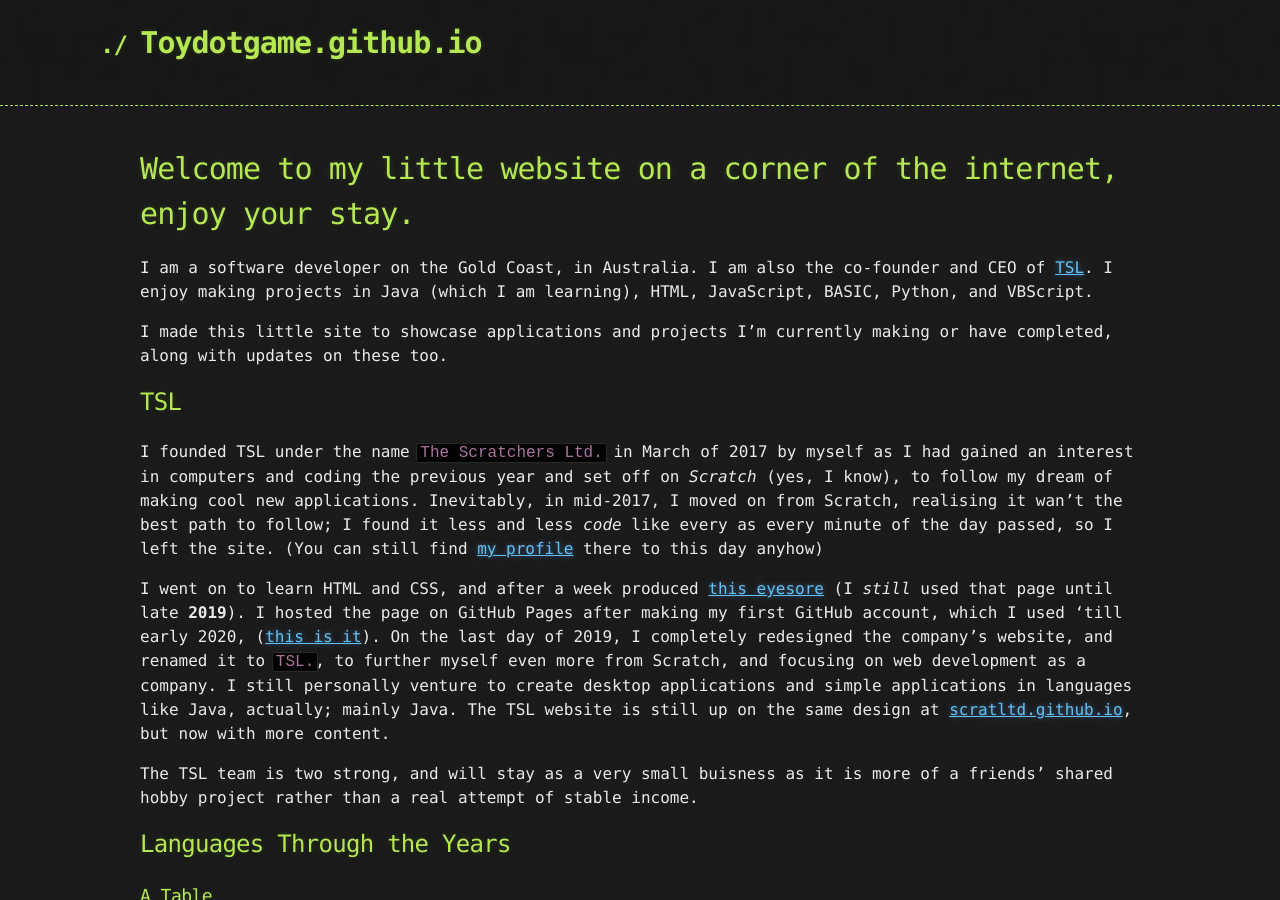
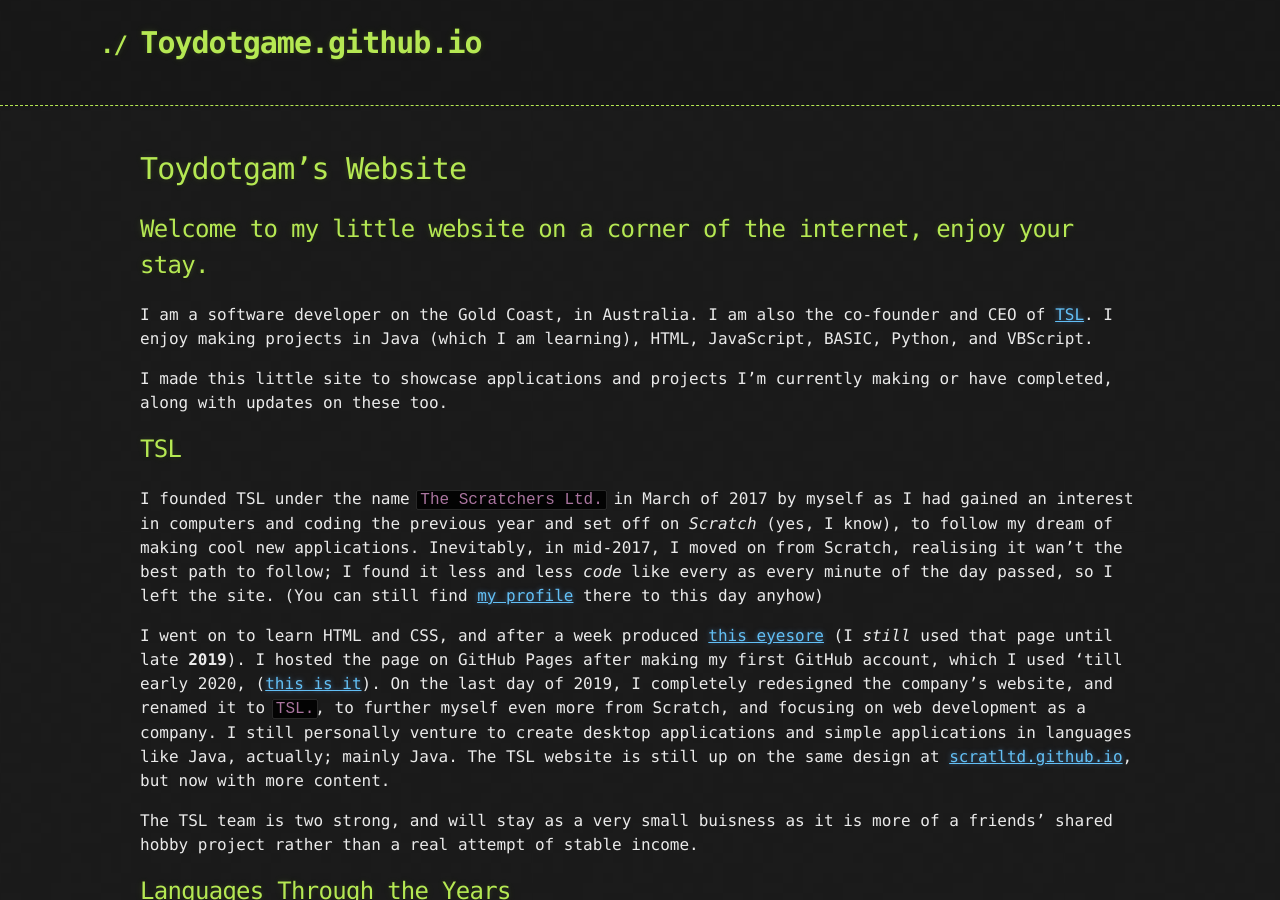
Before and after one commit to Toydotgame/Toydotgame.github.io, a Jekyll site: the page built from index.md, in a window 1280 px wide and 900 px high. Built offline with Jekyll 4.4.1, drawn with Linux system fonts in a browser that asks for light colours; our own code applies the rules of GitHub Pages for plain Markdown files; the repository's description, which GitHub fills in, is left out.

Commit message:
Update index.md

```diff
--- a/index.md
+++ b/index.md
@@ -1,4 +1,6 @@
-# Welcome to my little website on a corner of the internet, enjoy your stay.
+# Toydotgam's Website
+
+## Welcome to my little website on a corner of the internet, enjoy your stay.
 
 I am a software developer on the Gold Coast, in Australia. I am also the co-founder and CEO of [TSL](https://scratltd.github.io/). I enjoy making projects in Java (which I am learning), HTML, JavaScript, BASIC, Python, and VBScript.
 
```
